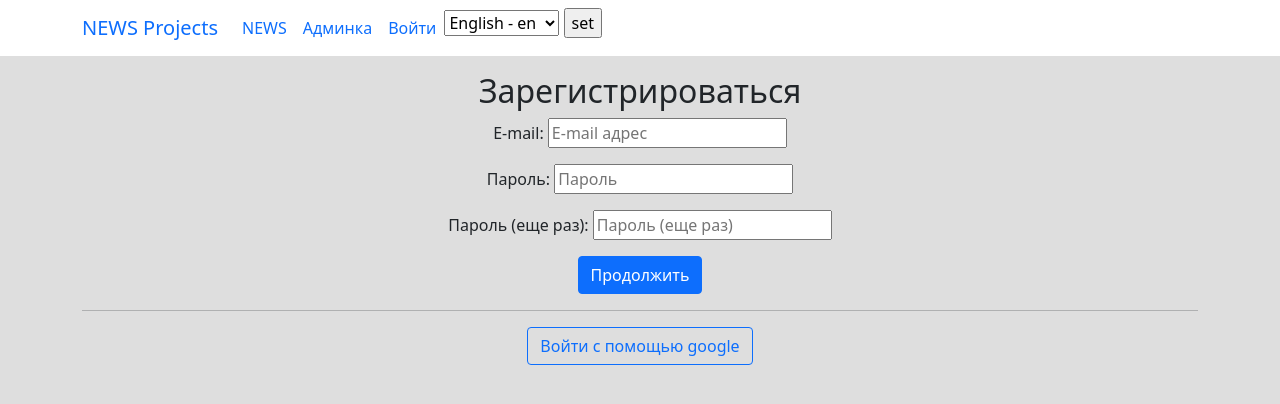
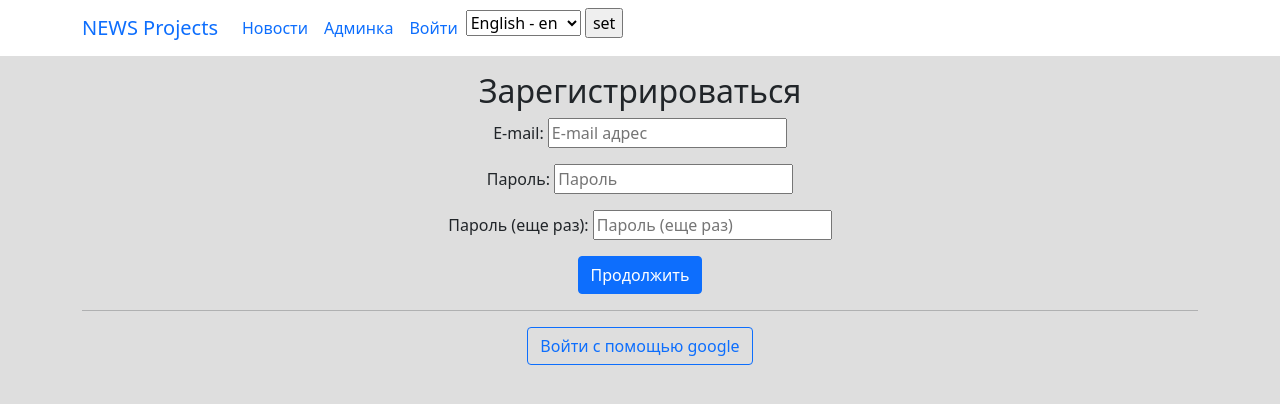
Before and after one commit to goormany/NewsPapers, a Django app: page /accounts/signup/ in a window 1280 px wide. Shown: the top 404 px of the page. Run offline with Django 3.2, Linux system fonts and the light colour scheme; parts of the project's set-up code (start-up, migrations or seed data) failed here and were passed over; some libraries are stand-ins or nearby versions.

Commit message:
Update _nav.html

```diff
--- a/templates/flatpages/inc/_nav.html
+++ b/templates/flatpages/inc/_nav.html
@@ -11,7 +11,7 @@
         <div class="collapse navbar-collapse" id="navbarResponsive">
             <ul class="navbar-nav ml-auto">
                 <li class="nav-item">
-                    <a class="nav-link" href="/news/">{% trans "NEWS" %}</a>
+                    <a class="nav-link" href="/news/">{% trans "Новости" %}</a>
                 </li>
                 {% if user.is_authenticated %}
                 <li class="nav-item">
```
